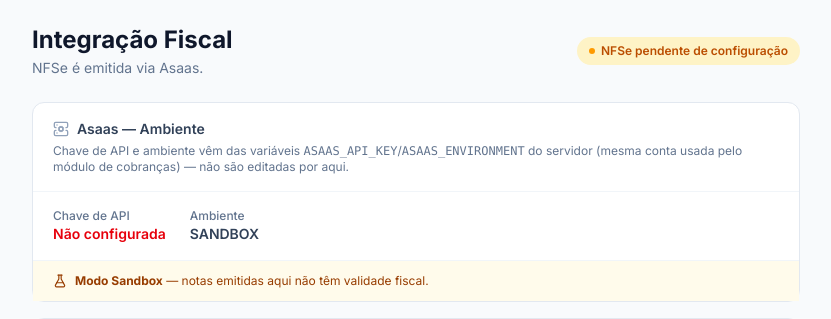
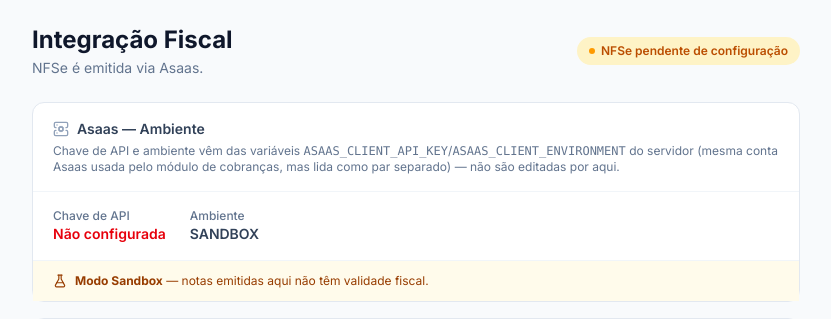
Before and after one commit to danieceiflora/gestao_servicos, a Django app: page /integracoes/fiscal/config/ in a window 1280 px wide. Shown: the part 65-384 px from the top of the page, without its empty margins (224-1055 px from the left). Run offline with Django 4.2, Linux system fonts and the light colour scheme; the visitor is signed in with stand-in values (Sample User, id 1); data comes from the database, SQL or seed files in the repository; data that the repository does not hold is empty; style sheets or scripts are compiled from the project's sources; parts of the project's set-up code (start-up, migrations or seed data) failed here and were passed over; some libraries are stand-ins or nearby versions.

Commit message:
feat(fiscal): update Asaas API settings to use client-specific keys for NFSe integration

```diff
--- a/core/settings.py
+++ b/core/settings.py
@@ -53,6 +53,12 @@ INSTALLED_APPS = [
 ASAAS_API_KEY = os.environ.get('ASAAS_API_KEY', '')
 ASAAS_ENVIRONMENT = os.environ.get('ASAAS_ENVIRONMENT', 'SANDBOX')  # SANDBOX ou PRODUCTION
 ASAAS_MASTER_WALLET_ID = os.environ.get('ASAAS_CLIENT_WALLET_ID', '')  # Wallet da conta master (recebe split das subcontas)
+
+# --- ASAAS INVOICES (emissão de NFSe — fiscal/gateways/asaas.py) ---
+# Mesma conta Asaas de ASAAS_API_KEY acima, mas lida como par separado porque
+# AsaasInvoiceGateway usa estas chaves especificamente (settings.ASAAS_CLIENT_*).
+ASAAS_CLIENT_API_KEY = os.environ.get('ASAAS_CLIENT_API_KEY', '')
+ASAAS_CLIENT_ENVIRONMENT = os.environ.get('ASAAS_CLIENT_ENVIRONMENT', 'SANDBOX')  # SANDBOX ou PRODUCTION
 
 # --- BASE ERP (Nota Fiscal de Produto) ---
 # API própria do Base ERP — mesma conta Asaas, mas autenticação (access_token) e
--- a/fiscal/gateways/asaas.py
+++ b/fiscal/gateways/asaas.py
@@ -95,8 +95,8 @@ class AsaasInvoiceGateway:
     """
 
     def __init__(self):
-        env = getattr(settings, 'ASAAS_ENVIRONMENT', 'SANDBOX')
-        self.api_key = getattr(settings, 'ASAAS_API_KEY', '')
+        env = getattr(settings, 'ASAAS_CLIENT_ENVIRONMENT', 'SANDBOX')
+        self.api_key = getattr(settings, 'ASAAS_CLIENT_API_KEY', '')
         self.base_url = SANDBOX_URL if env == 'SANDBOX' else PRODUCTION_URL
 
     def _headers(self):
--- a/fiscal/models.py
+++ b/fiscal/models.py
@@ -293,7 +293,7 @@ class NFeConfig(models.Model):
         municipal referenciado — via ID (forma recomendada, ver
         asaas_municipal_service_id) ou, na falta dele, nome/código digitados."""
         from django.conf import settings
-        has_key = bool(getattr(settings, 'ASAAS_API_KEY', ''))
+        has_key = bool(getattr(settings, 'ASAAS_CLIENT_API_KEY', ''))
         has_service = bool(
             self.asaas_municipal_service_id
             or self.asaas_municipal_service_name
--- a/fiscal/views.py
+++ b/fiscal/views.py
@@ -132,8 +132,8 @@ def nfe_config_view(request):
         'config': config,
         'title': 'Integração Fiscal — Asaas (NFSe)',
         'active_menu': 'integracoes',
-        'asaas_api_key_set': bool(getattr(dj_settings, 'ASAAS_API_KEY', '')),
-        'asaas_environment': getattr(dj_settings, 'ASAAS_ENVIRONMENT', 'SANDBOX'),
+        'asaas_api_key_set': bool(getattr(dj_settings, 'ASAAS_CLIENT_API_KEY', '')),
+        'asaas_environment': getattr(dj_settings, 'ASAAS_CLIENT_ENVIRONMENT', 'SANDBOX'),
         'base_erp_api_key_set': bool(getattr(dj_settings, 'BASEERP_API_KEY', '')),
         'base_erp_environment': getattr(dj_settings, 'BASEERP_ENVIRONMENT', 'SANDBOX'),
         'base_erp_webhook_url': f"{dj_settings.SITE_URL.rstrip('/')}{reverse('fiscal:base_erp_webhook')}",
--- a/templates/fiscal/config.html
+++ b/templates/fiscal/config.html
@@ -31,8 +31,8 @@
           Asaas — Ambiente
         </h2>
         <p class="text-xs text-slate-500 mt-1">
-          Chave de API e ambiente vêm das variáveis <code>ASAAS_API_KEY</code>/<code>ASAAS_ENVIRONMENT</code> do
-          servidor (mesma conta usada pelo módulo de cobranças) — não são editadas por aqui.
+          Chave de API e ambiente vêm das variáveis <code>ASAAS_CLIENT_API_KEY</code>/<code>ASAAS_CLIENT_ENVIRONMENT</code> do
+          servidor (mesma conta Asaas usada pelo módulo de cobranças, mas lida como par separado) — não são editadas por aqui.
         </p>
       </div>
       <div class="px-5 py-4 flex flex-wrap gap-6 text-sm">
```
